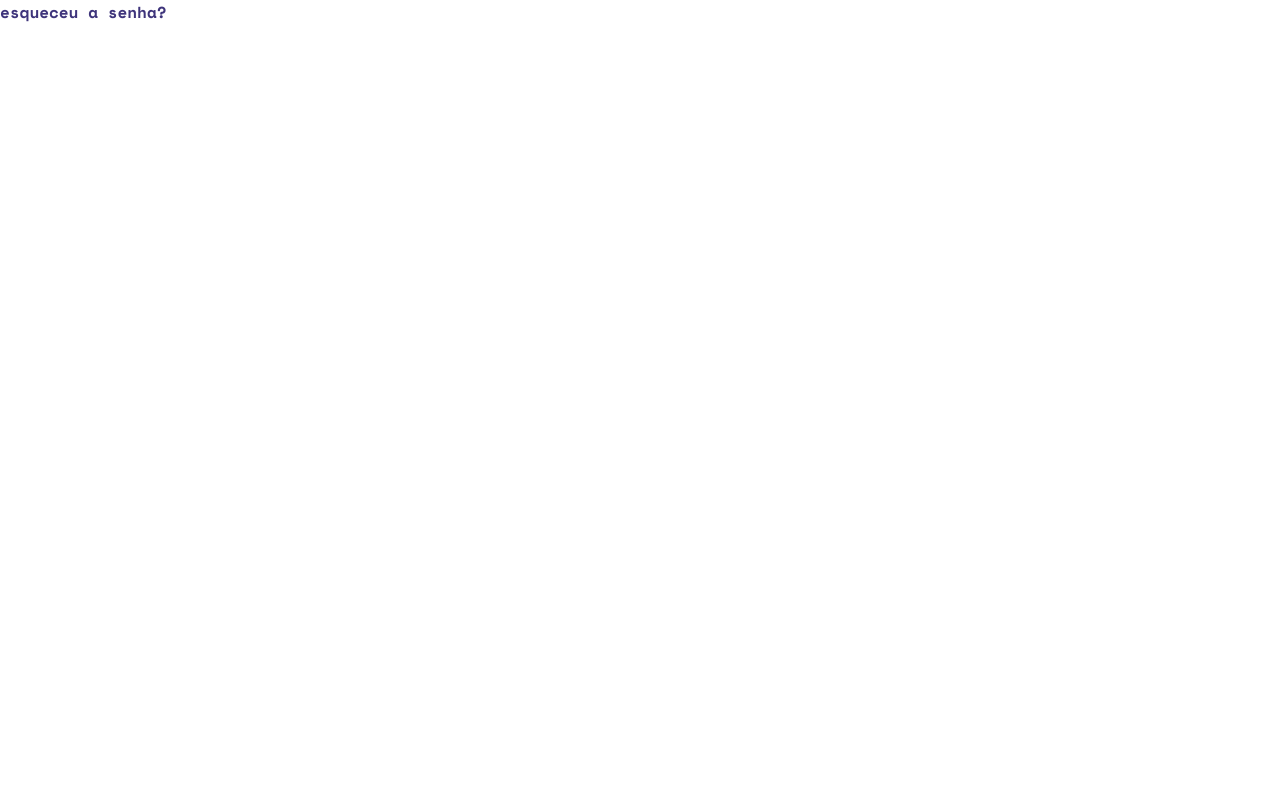
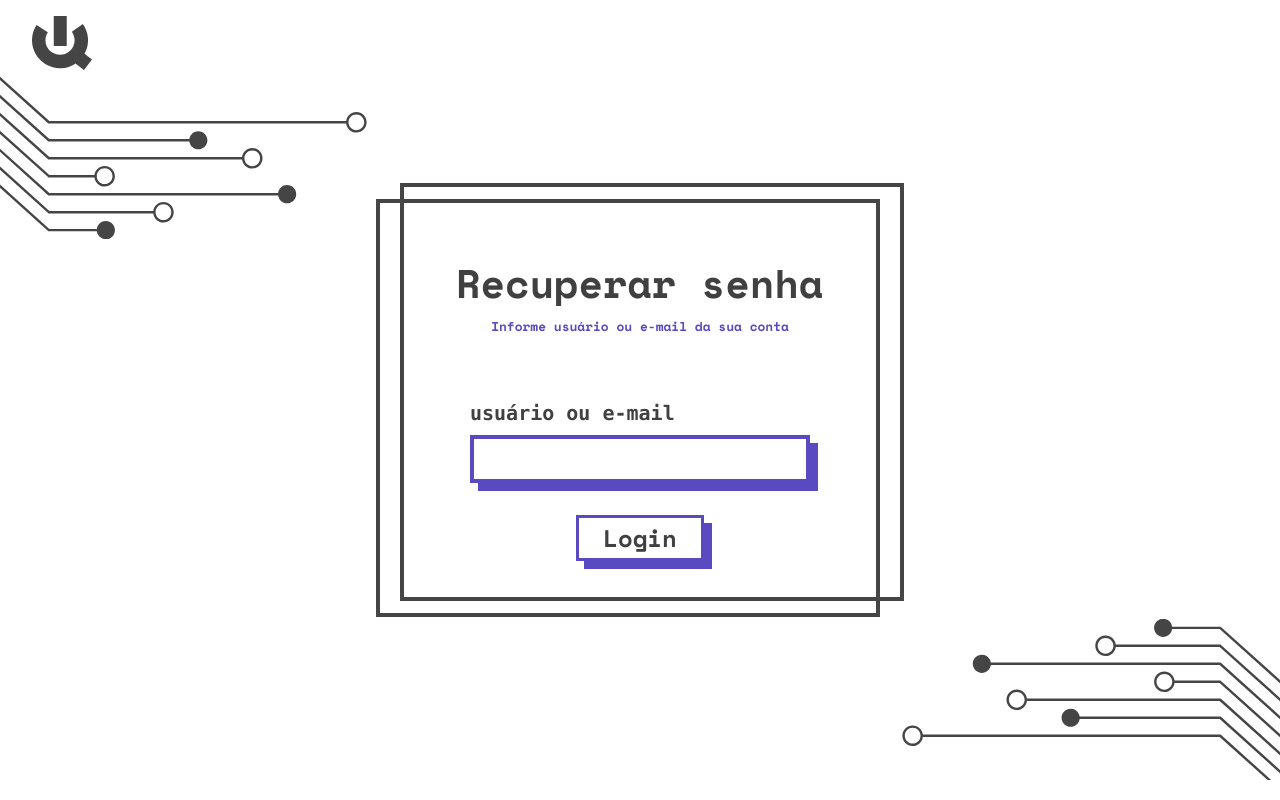
Before and after one commit to QuestIO42/App-frontend, a React (Vite) app: page /forgotPassword in a window 1280 px wide. Built offline with nearby package versions, Linux system fonts and the light colour scheme.

Commit message:
fix: resolve import to forgot password

```diff
--- a/src/App.tsx
+++ b/src/App.tsx
@@ -6,17 +6,16 @@ import {
 } from 'react-router-dom'
 
 import Home from './pages/Home/Home'
-
 import { AuthProvider } from './context/AuthProvider'
 import NotFound from './pages/NotFound/NotFound'
 import ProtectedRoutes from './utils/ProtectedRoutes'
 import PublicRoute from './utils/PublicRoutes'
 import ProfileScreen from './pages/ProfileScreen/ProfileScreen'
-import ForgotPassword from './components/form/ForgotPassword'
 import Login from './pages/Login@Registration/Login'
 import Register from './pages/Login@Registration/Register'
 import Course from './pages/NotReady/Course'
 import Courses from './pages/NotReady/Courses'
+import ForgotPasswordPage from './pages/Login@Registration/ForgotPasswordPage'
 
 export default function App() {
   return (
@@ -26,7 +25,7 @@ export default function App() {
           <Route element={<PublicRoute />}>
             <Route path="/" element={<Login />} />
             <Route path="/register" element={<Register />} />
-            <Route path="/forgotPassword" element={<ForgotPassword />} />
+            <Route path="/forgotPassword" element={<ForgotPasswordPage />} />
           </Route>
           <Route path="/not_found" element={<NotFound />} />
           <Route path="*" element={<Navigate to="/not_found" />} />
--- a/src/pages/Login@Registration/ForgotPassword.tsx
+++ b/src/pages/Login@Registration/ForgotPasswordPage.tsx
@@ -3,7 +3,7 @@ import Logo from '@/components/svgComponents/Logo'
 import CircuitBottomRight from '@/components/svgComponents/circuit/CircuitBottomRight'
 import CircuitTopLeft from '@/components/svgComponents/circuit/CircuitTopLeft'
 
-export default function ForgotPassword() {
+export default function ForgotPasswordPage() {
   return (
     <div className="min-w-screen flex min-h-screen items-center justify-center">
       <Logo
```
